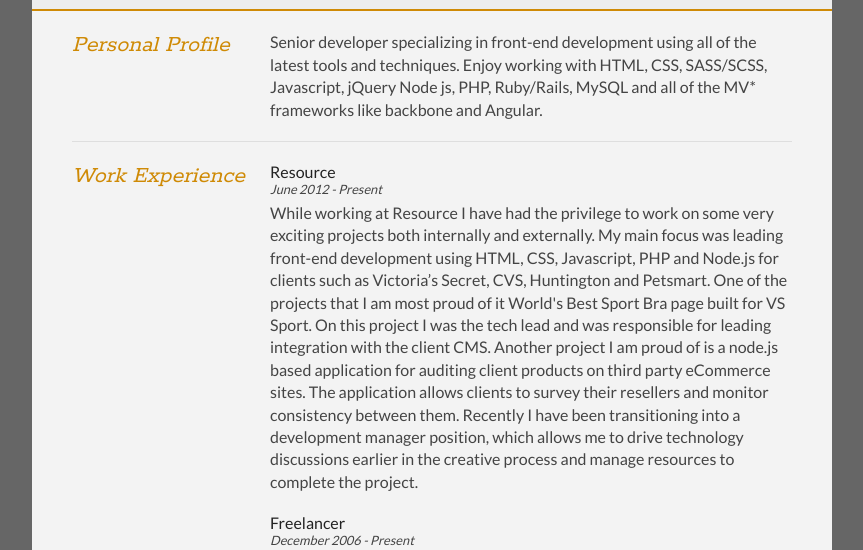
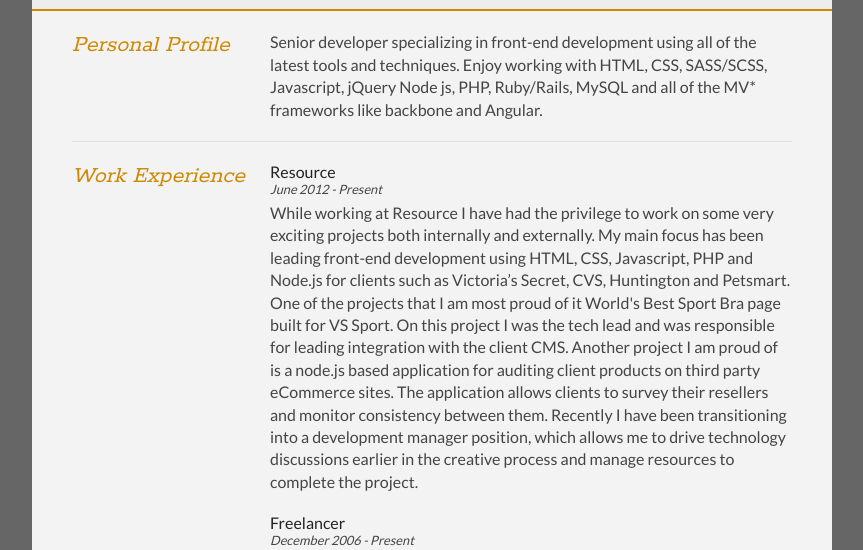
Before and after one commit to km2c/resume, a website: page app/index.html in a window 1280 px wide. Shown: the part 168-718 px from the top of the page, without its empty margins (208-1071 px from the left). Drawn offline with nearby package versions, Linux system fonts and the light colour scheme; files that its build step writes are made by us from their sources.

Commit message:
change wording

```diff
--- a/app/index.html
+++ b/app/index.html
@@ -74,7 +74,7 @@
                         <article>
                             <h2>Resource</h2>
                             <p class="subDetails">June 2012 - Present</p>
-                            <p>While working at Resource I have had the privilege to work on some very exciting projects both internally and externally. My main focus was leading front-end development using HTML, CSS, Javascript, PHP and Node.js for clients such as Victoria’s Secret, CVS, Huntington and Petsmart. One of the projects that I am most proud of it World's Best Sport Bra page built for VS Sport. On this project I was the tech lead and was responsible for leading integration with the client CMS. Another project I am proud of is a node.js based application for auditing client products on third party eCommerce sites. The application allows clients to survey their resellers and monitor consistency between them. Recently I have been transitioning into a development manager position, which allows me to drive technology discussions earlier in the creative process and manage resources to complete the project.</p>
+                            <p>While working at Resource I have had the privilege to work on some very exciting projects both internally and externally. My main focus has been leading front-end development using HTML, CSS, Javascript, PHP and Node.js for clients such as Victoria’s Secret, CVS, Huntington and Petsmart. One of the projects that I am most proud of it World's Best Sport Bra page built for VS Sport. On this project I was the tech lead and was responsible for leading integration with the client CMS. Another project I am proud of is a node.js based application for auditing client products on third party eCommerce sites. The application allows clients to survey their resellers and monitor consistency between them. Recently I have been transitioning into a development manager position, which allows me to drive technology discussions earlier in the creative process and manage resources to complete the project.</p>
                         </article>
 
                         <article>
```
